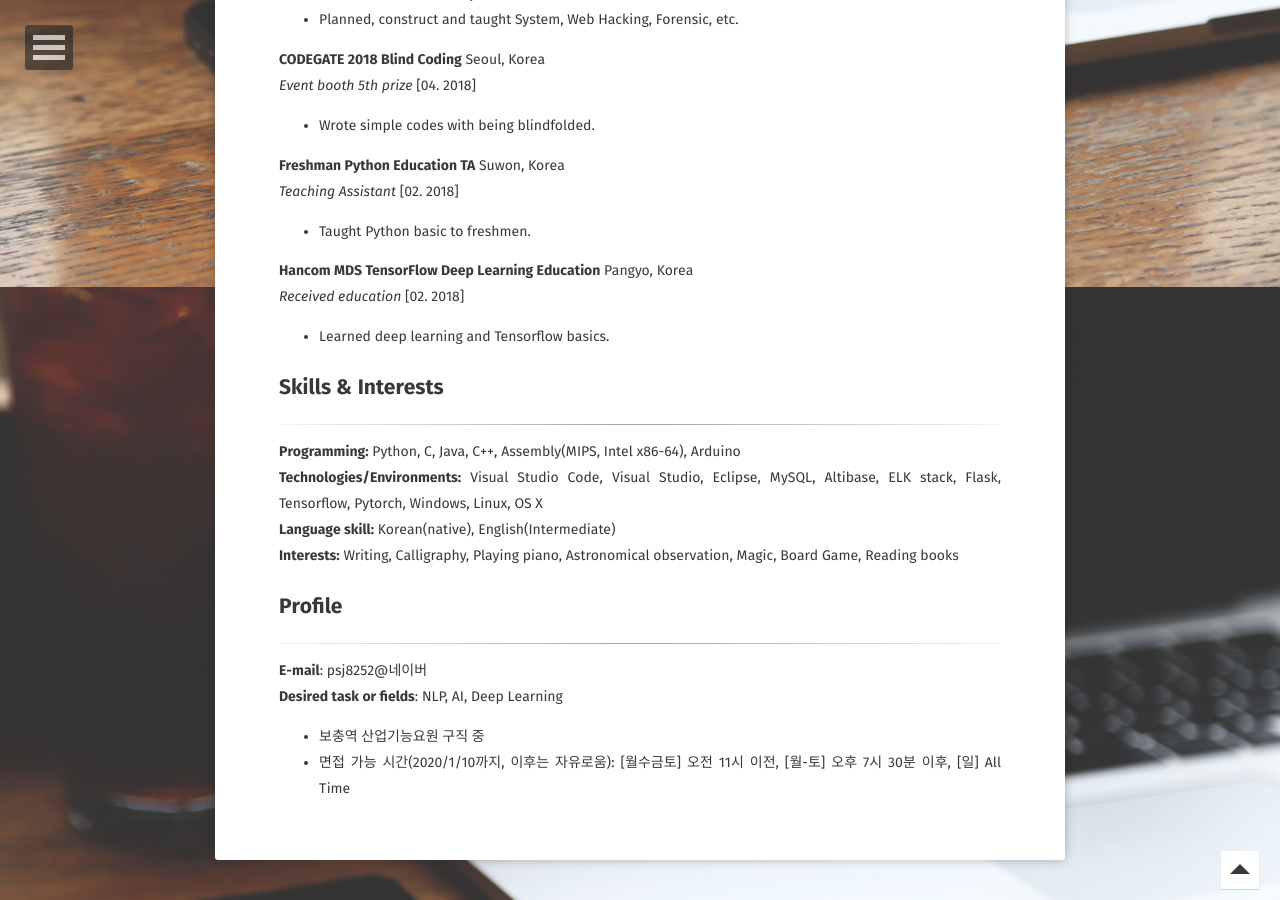
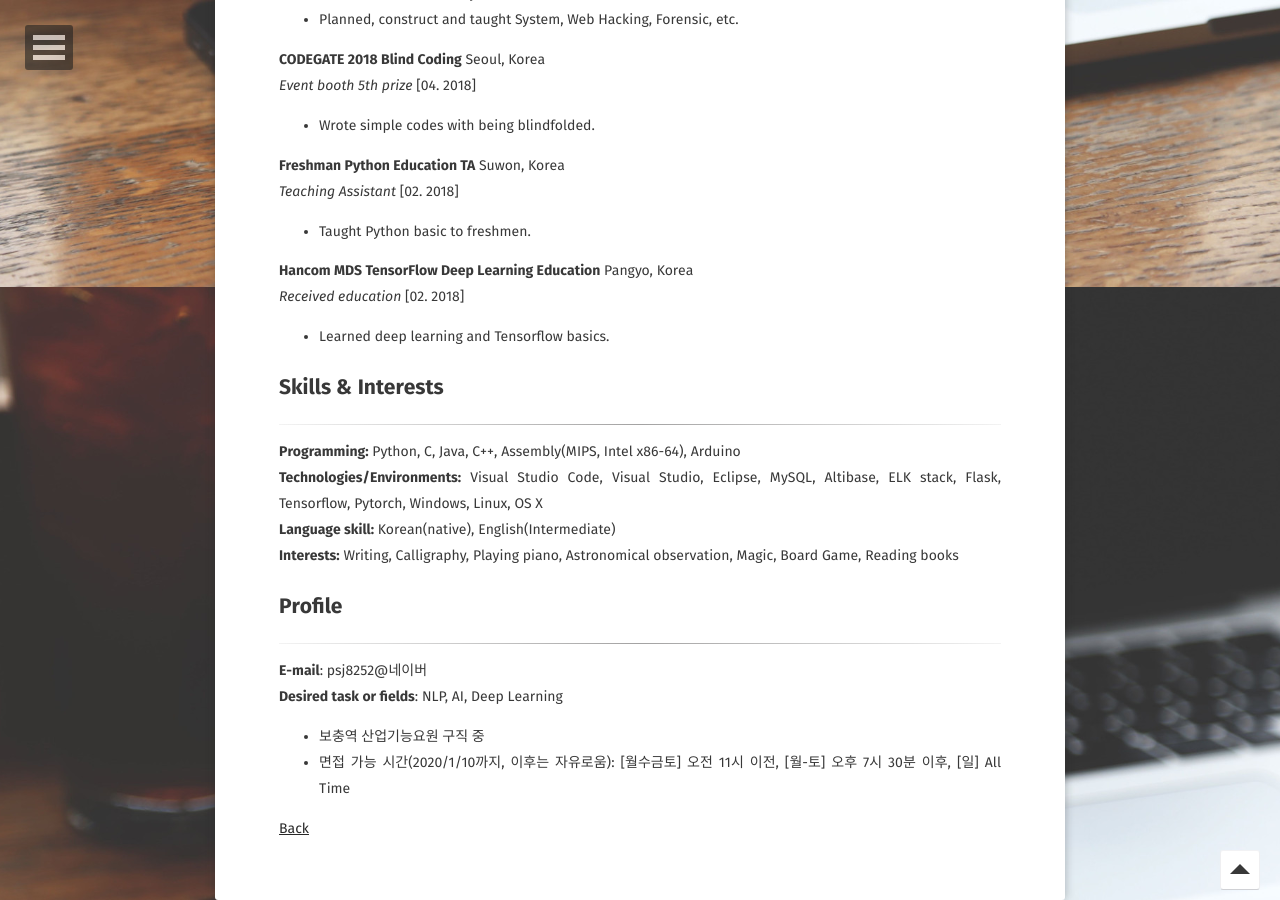
Before and after one commit to psj8252/psj8252.github.io, a Jekyll site: the page built from about/index.md, in a window 1280 px wide and 900 px high, scrolled down 2413 px. Built offline with Jekyll 4.4.1, drawn with Linux system fonts in a browser that asks for light colours; some web fonts are replaced.

Commit message:
Update index.md

```diff
--- a/about/index.md
+++ b/about/index.md
@@ -111,3 +111,5 @@ __E-mail__: psj8252@네이버
 __Desired task or fields__: NLP, AI, Deep Learning
 * 보충역 산업기능요원 구직 중
 * 면접 가능 시간(2020/1/10까지, 이후는 자유로움): [월수금토] 오전 11시 이전, [월-토] 오후 7시 30분 이후, [일] All Time
+
+[Back](http://psj8252.github.io)
```
